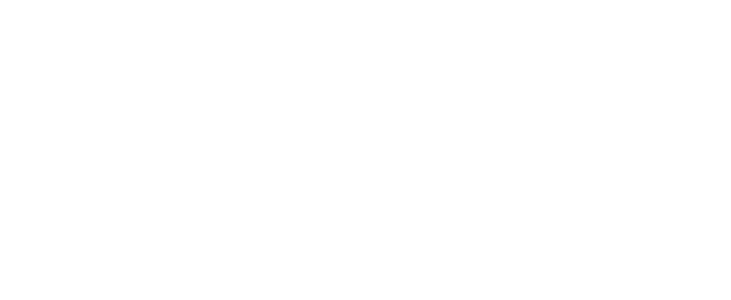
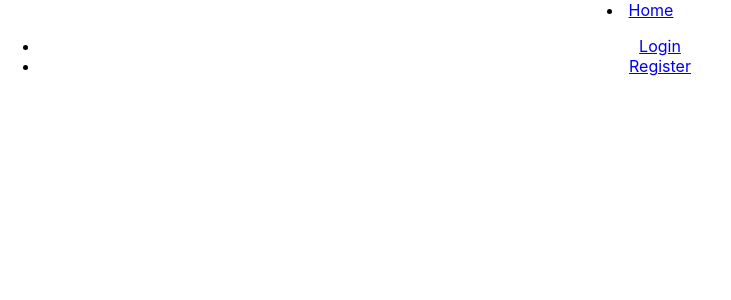
Before and after one commit to mohamedikhlaf27/Squizz, a React (Create React App) app in the folder app/: page / in a window 1280 px wide. Shown: the top 300 px of the page, without its empty margins (0-731 px from the left). Built offline with nearby package versions, Linux system fonts and the light colour scheme.

Commit message:
added bootstrap and begin navbar

```diff
--- a/app/package.json
+++ b/app/package.json
@@ -6,8 +6,11 @@
     "@testing-library/jest-dom": "^4.2.4",
     "@testing-library/react": "^9.3.2",
     "@testing-library/user-event": "^7.1.2",
+    "bootstrap": "^4.5.2",
     "react": "^16.13.1",
+    "react-bootstrap": "^1.3.0",
     "react-dom": "^16.13.1",
+    "react-router-dom": "^5.2.0",
     "react-scripts": "3.4.3"
   },
   "scripts": {
--- a/app/src/Component/app/App.js
+++ b/app/src/Component/app/App.js
@@ -1,9 +1,13 @@
 import React, { Component } from 'react';
-import {BrowserRouter as Router, Route, Switch } from 'react-router-dom';
+import {BrowserRouter as Router} from 'react-router-dom';
+import {BrowserRouter as Switch} from 'react-router-dom';
+import {BrowserRouter as Route} from 'react-router-dom';
 import './App.css';
 
 import Register from '../register/Register';
 import Login from '../login/Login';
+import Navbar from "../navbar/Navbar";
+import Home from "../home/Home";
 
 
 class App extends Component {
@@ -11,8 +15,10 @@
         return (
             <div className="App">
                 <Router>
+                    <Navbar/>
                     <div className="content">
                         <Switch>
+                            <Route path="/" exact component={Home} />
                             <Route path="/login" exact component={Login} />
                             <Route path="/register" exact component={Register} />
                         </Switch>
@@ -24,4 +30,5 @@
 }
 
 
+
 export default App;
--- /dev/null
+++ b/app/src/Component/home/Home.js
@@ -0,0 +1,10 @@
+import React, { Component } from 'react';
+
+class Home extends Component {
+    render() {
+        return <div>Home</div>
+    }
+}
+
+
+export default Home;
--- a/app/src/Component/login/Login.js
+++ b/app/src/Component/login/Login.js
@@ -1,4 +1,5 @@
-import React, {Component} from 'react'
+import React, {Component} from 'react';
+import './Login.css';
 
 class Login extends Component {
 
--- /dev/null
+++ b/app/src/Component/navbar/Navbar.css
@@ -0,0 +1,5 @@
+.Navbar {
+    width: 250px;
+    border: 1px solid black;
+    height: 100%;
+}
--- /dev/null
+++ b/app/src/Component/navbar/Navbar.js
@@ -0,0 +1,24 @@
+import React, { Component } from 'react';
+import { Link } from 'react-router-dom';
+import './Navbar.css';
+
+
+class Navbar extends Component {
+    render() {
+        return<div className="sidebar">
+            <li className="nav-item">
+                <Link className="nav-link" to="/">Home</Link>
+            </li>
+            <ul className="nav flex-column">
+                <li className="nav-item">
+                    <Link className="nav-link" to="/login">Login</Link>
+                </li>
+                <li className="nav-item">
+                    <Link className="nav-link" to="/register">Register</Link>
+                </li>
+            </ul>
+        </div>
+    }
+}
+
+export default Navbar
--- a/app/src/Component/register/Register.js
+++ b/app/src/Component/register/Register.js
@@ -1,4 +1,5 @@
 import React, {Component} from 'react'
+import './Register.css';
 
 class Register extends Component {
 
```
Also changed, not shown: app/src/Component/login/Login.css (added), app/src/Component/register/Register.css (added), 1 other file (tests, documents, lock files or other folders).
